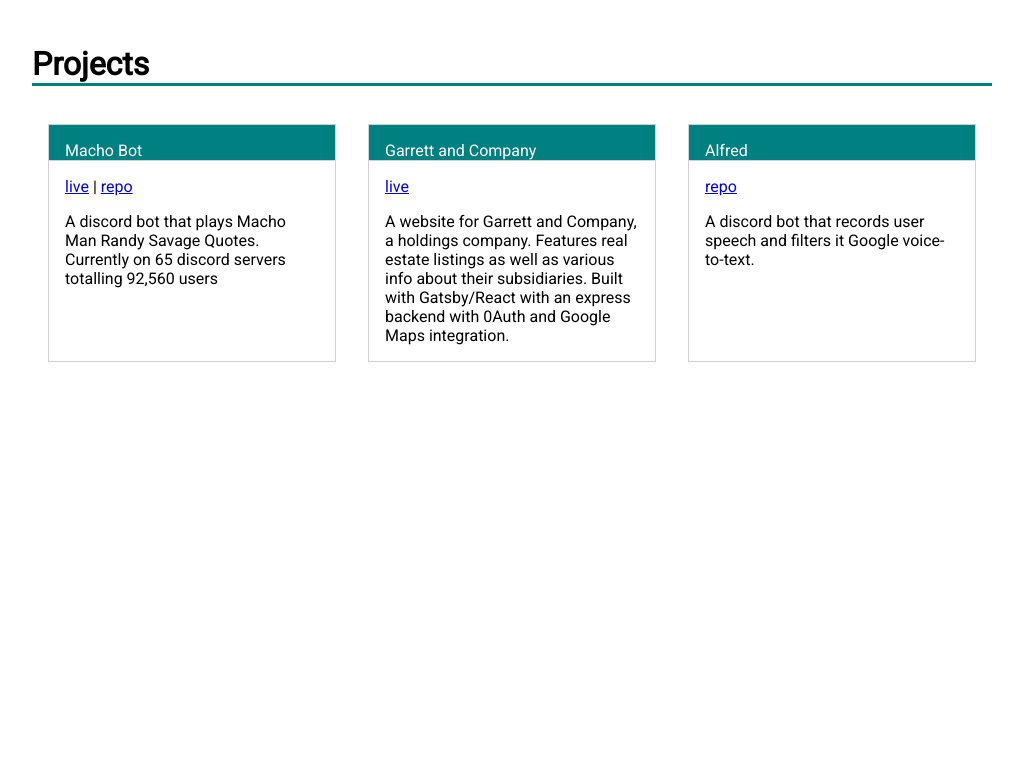
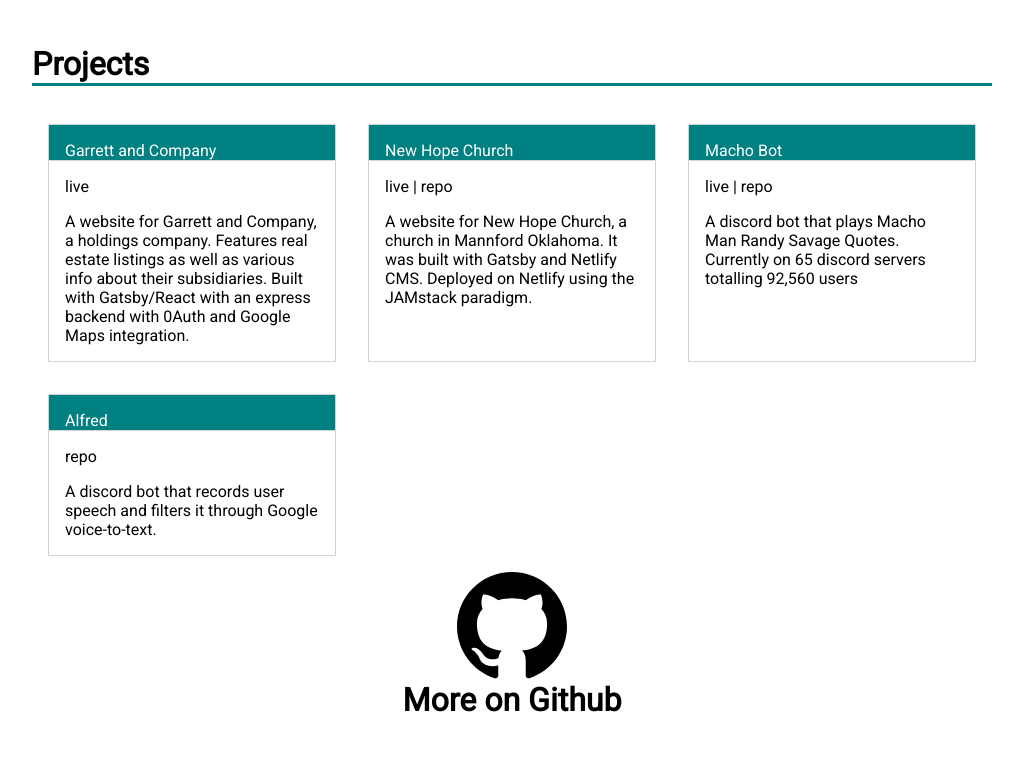
Before and after one commit to SalixArctica/personalSite, a Gatsby site: page / in a window 1280 px wide. Shown: the part 780-1564 px from the top of the page, without its empty margins (128-1151 px from the left). Built offline with nearby package versions, Linux system fonts and the light colour scheme; Gatsby itself is replaced by a stand-in of ours.

Commit message:
added new hope

```diff
--- a/api/api.js
+++ b/api/api.js
@@ -4,8 +4,6 @@
 const cors = require('cors');
 const sgMail = require('@sendgrid/mail');
 require('dotenv').config()
-
-console.log(process.env.SENDGRID_API_KEY)
 
 sgMail.setApiKey(process.env.SENDGRID_API_KEY);
 const PORT = process.env.port || 7000
--- a/src/components/header.js
+++ b/src/components/header.js
@@ -86,7 +86,7 @@
     }
 
     toggleNavbar = () => {
-        this.setState({navbarExtended: !this.state.navbarExtended});
+        this.setState({ navbarExtended: !this.state.navbarExtended });
     }
 
     render() {
@@ -97,8 +97,10 @@
                 </Title>
                 <HamburgerDiv onClick={this.toggleNavbar}>|||</HamburgerDiv>
                 <NavLinks open={this.state.navbarExtended}>
-                    <Styledli onClick={() => {document.getElementById("projects").scrollIntoView({behavior: "smooth", block: 'center' })}}>Portfolio</Styledli>
-                    <Styledli onClick={() => {document.getElementById("contact").scrollIntoView({behavior: "smooth", block: 'center' })}}>Contact</Styledli>
+                    <Styledli><a href='/resume.pdf'>Résumé</a></Styledli>
+                    <Styledli onClick={() => { document.getElementById("projects").scrollIntoView({ behavior: "smooth", block: 'center' }) }}>Portfolio</Styledli>
+                    <Styledli onClick={() => { document.getElementById("contact").scrollIntoView({ behavior: "smooth", block: 'center' }) }}>Contact</Styledli>
+
                 </NavLinks>
             </Nav>
         )
--- a/src/components/layout.css
+++ b/src/components/layout.css
@@ -15,3 +15,8 @@
   margin: 0;
   height: 100%;
 }
+
+a {
+  text-decoration: none;
+  color: inherit;
+}
--- a/src/components/projectCard.js
+++ b/src/components/projectCard.js
@@ -24,6 +24,7 @@
               <div style={{margin: '0 1rem'}}>
               <p>{props.project.live ? (<a href={props.project.live}>live</a>) : ''}{props.project.live && props.project.repo ? ' | ' : ''}{props.project.repo ?<a href={props.project.repo}>repo</a> : ''}</p>
               <p>{props.project.description}</p>
+              {props.children}
               </div>
           </ProjectCard>
     )
--- a/src/components/projects.js
+++ b/src/components/projects.js
@@ -1,4 +1,15 @@
 export default [
+    {
+        name: 'Garrett and Company',
+        live: 'https://garrettandco.com',
+        description: 'A website for Garrett and Company, a holdings company. Features real estate listings as well as various info about their subsidiaries. Built with Gatsby/React with an express backend with 0Auth and Google Maps integration.'
+    },
+    {
+        name: 'New Hope Church',
+        live: 'https://newhopemannford.org',
+        repo: 'https://github.com/Tankcaster/new-hope-church',
+        description: 'A website for New Hope Church, a church in Mannford Oklahoma. It was built with Gatsby and Netlify CMS. Deployed on Netlify using the JAMstack paradigm.'
+    },
     {
         name: 'Macho Bot',
         live: 'https://discordbots.org/bot/470771292992438293',
@@ -6,13 +17,9 @@
         description: 'A discord bot that plays Macho Man Randy Savage Quotes. Currently on 65 discord servers totalling 92,560 users'
     },
     {
-        name: 'Garrett and Company',
-        live: 'https://garrettandco.com',
-        description: 'A website for Garrett and Company, a holdings company. Features real estate listings as well as various info about their subsidiaries. Built with Gatsby/React with an express backend with 0Auth and Google Maps integration.'
-    },
-    {
         name: 'Alfred',
         repo: 'https://github.com/Tankcaster/Alfred',
-        description: 'A discord bot that records user speech and filters it Google voice-to-text.'
-    }
+        description: 'A discord bot that records user speech and filters it through Google voice-to-text.'
+    },
+
 ]
--- a/src/pages/index.js
+++ b/src/pages/index.js
@@ -7,6 +7,7 @@
 import Layout from "../components/layout";
 import SEO from "../components/seo";
 import Contact from '../components/contact';
+import GithubLogo from '../images/GitHub-Mark.svg';
 
 import projects from '../components/projects';
 
@@ -45,17 +46,17 @@
 const IndexPage = () => (
   <Layout>
     <SEO title="Home" />
-    <div style={{display: 'flex', textAlign: 'left', flexDirection: 'column', alignItems: 'center', justifyContent: 'center', height: '95vh'}}>
+    <div style={{ display: 'flex', textAlign: 'left', flexDirection: 'column', alignItems: 'center', justifyContent: 'center', height: '95vh' }}>
       <TypistContainer>
         <JumboText>
-          <Typist cursor={{hideWhenDone: true}}>
-            <b>Hi, I'm <span style={{color: 'teal'}}>Hank</span></b>
+          <Typist cursor={{ hideWhenDone: true }}>
+            <b>Hi, I'm <span style={{ color: 'teal' }}>Hank</span></b>
           </Typist>
         </JumboText>
         <SubtitleText>
-        <Typist startDelay='1500'>
-          I make
-          <span style={{color: 'teal'}}> applications
+          <Typist startDelay='1500'>
+            I make
+          <span style={{ color: 'teal' }}> applications
           <Typist.Backspace count={12} delay={200} />
           APIs
           <Typist.Backspace count={4} delay={200} />
@@ -64,22 +65,35 @@
           stuff</span> on the internet
         </Typist>
         </SubtitleText>
-        <Button onClick={() => {document.getElementById("projects").scrollIntoView({behavior: "smooth", block: 'center' })}}>My Projects</Button>
-        <Button onClick={() => {document.getElementById("contact").scrollIntoView({behavior: "smooth", block: 'center' })}}>Contact</Button>
+        <Button onClick={() => { document.getElementById("projects").scrollIntoView({ behavior: "smooth", block: 'center' }) }}>My Projects</Button>
+        <Button onClick={() => { document.getElementById("contact").scrollIntoView({ behavior: "smooth", block: 'center' }) }}>Contact</Button>
       </TypistContainer>
     </div>
-    <div style={{minHeight: '90vh'}}>
-      <h1 style={{borderBottom: '3px solid teal'}}>Projects</h1>
+    <div style={{ minHeight: '90vh' }}>
+      <h1 style={{ borderBottom: '3px solid teal' }}>Projects</h1>
       <ProjectGrid id='projects'>
         {projects.map(project =>
-          <ProjectCard project={project}/>
+          <ProjectCard project={project} />
         )}
+        <a href='https://github.com/Tankcaster'>
+        </a>
       </ProjectGrid>
+      <div style={{
+        display: 'flex',
+        justifyContent: 'center'
+      }}>
+        <div>
+          <a href='https://github.com/tankcaster'>
+            <img style={{ display: 'block', width: '50%', margin: 'auto auto' }} src={GithubLogo} />
+            <h1 style={{ margin: '0' }}>More on Github</h1>
+          </a>
+        </div>
+      </div>
     </div>
-    <div id='contact' style={{minHeight: '90vh'}}>
-      <h1 style={{borderBottom: '3px solid teal'}}>Contact</h1>
-      <div style={{display: 'flex', height: '100%', justifyContent: 'center', alignItems: 'center', fontSize: '2rem'}}>
-        <Contact/>
+    <div id='contact' style={{ minHeight: '90vh' }}>
+      <h1 style={{ borderBottom: '3px solid teal' }}>Contact</h1>
+      <div style={{ display: 'flex', height: '100%', justifyContent: 'center', alignItems: 'center', fontSize: '2rem' }}>
+        <Contact />
       </div>
     </div>
   </Layout>
```
Also changed, not shown: src/images/GitHub-Mark.svg (added), 1 other file.
